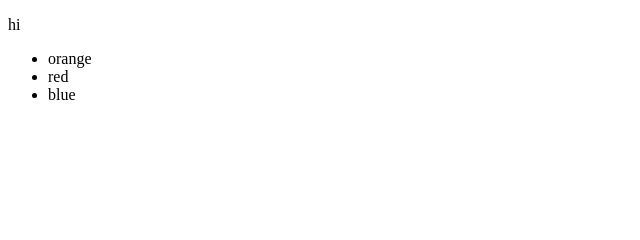
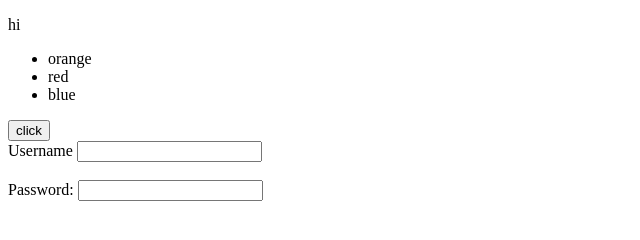
Before and after one commit to samho2010/samho2010.github.io, a plain HTML site: page index.html in a window 1280 px wide. Shown: the whole page, without its empty margins (0-640 px from the left). Drawn offline with Linux system fonts and the light colour scheme.

Commit message:
Update index.html

```diff
--- a/index.html
+++ b/index.html
@@ -1,6 +1,6 @@
 <!DOCTYPE html>
 <head>
-
+      <title><Ilikeprettywoman</></title>
 </head>
 <body>
     <p>hi</p>
@@ -9,4 +9,18 @@
         <li>red</li>
         <li>blue</li>
     </ul>
+    </ol>
+        </li>
+
+
+
+
+
+        <button type="button">click</button>
+        <form>
+            <label>Username</label>
+            <input type="text"><br><br>
+            <label>Password:</label>
+            <input type="password">
+        </form>
 </body>
```
